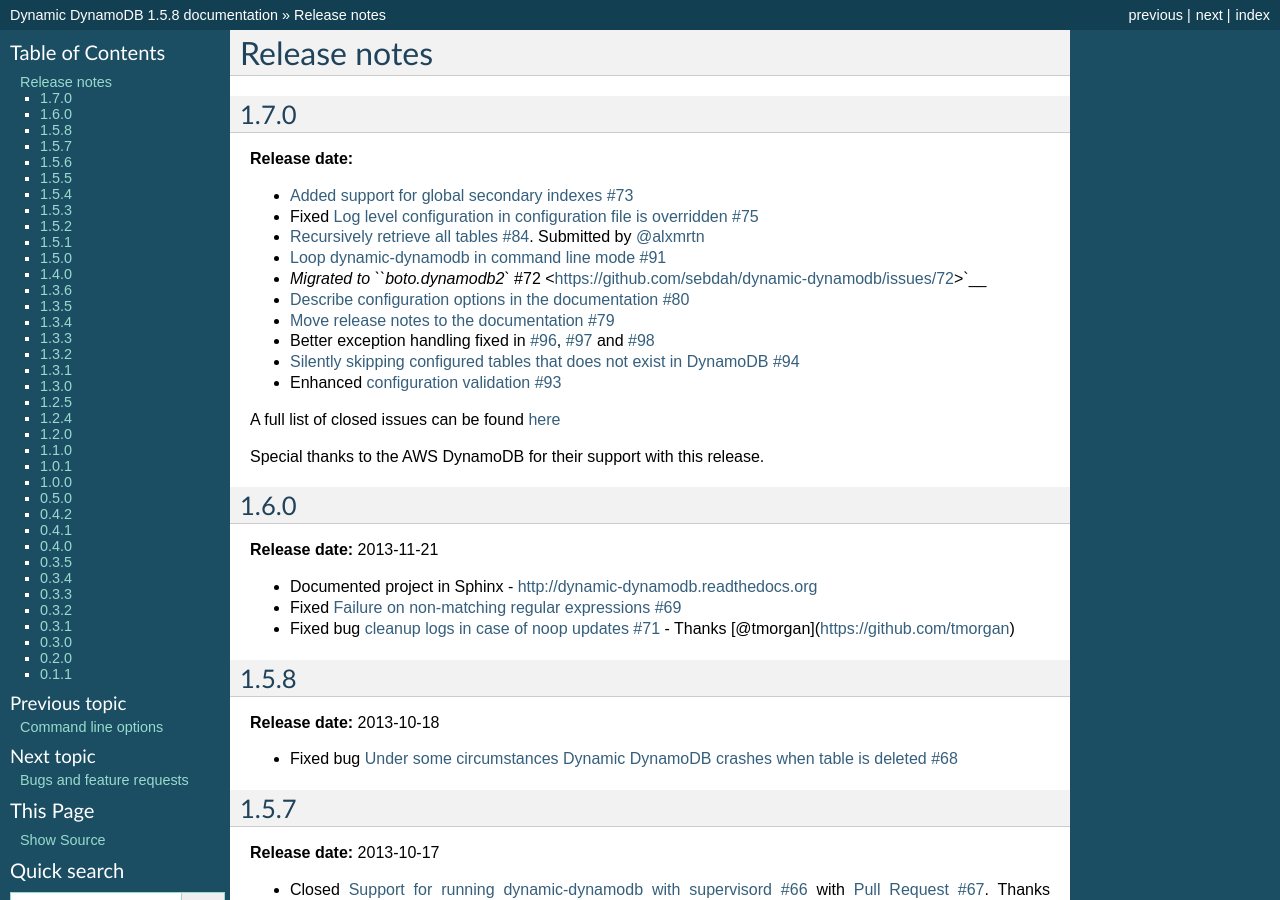
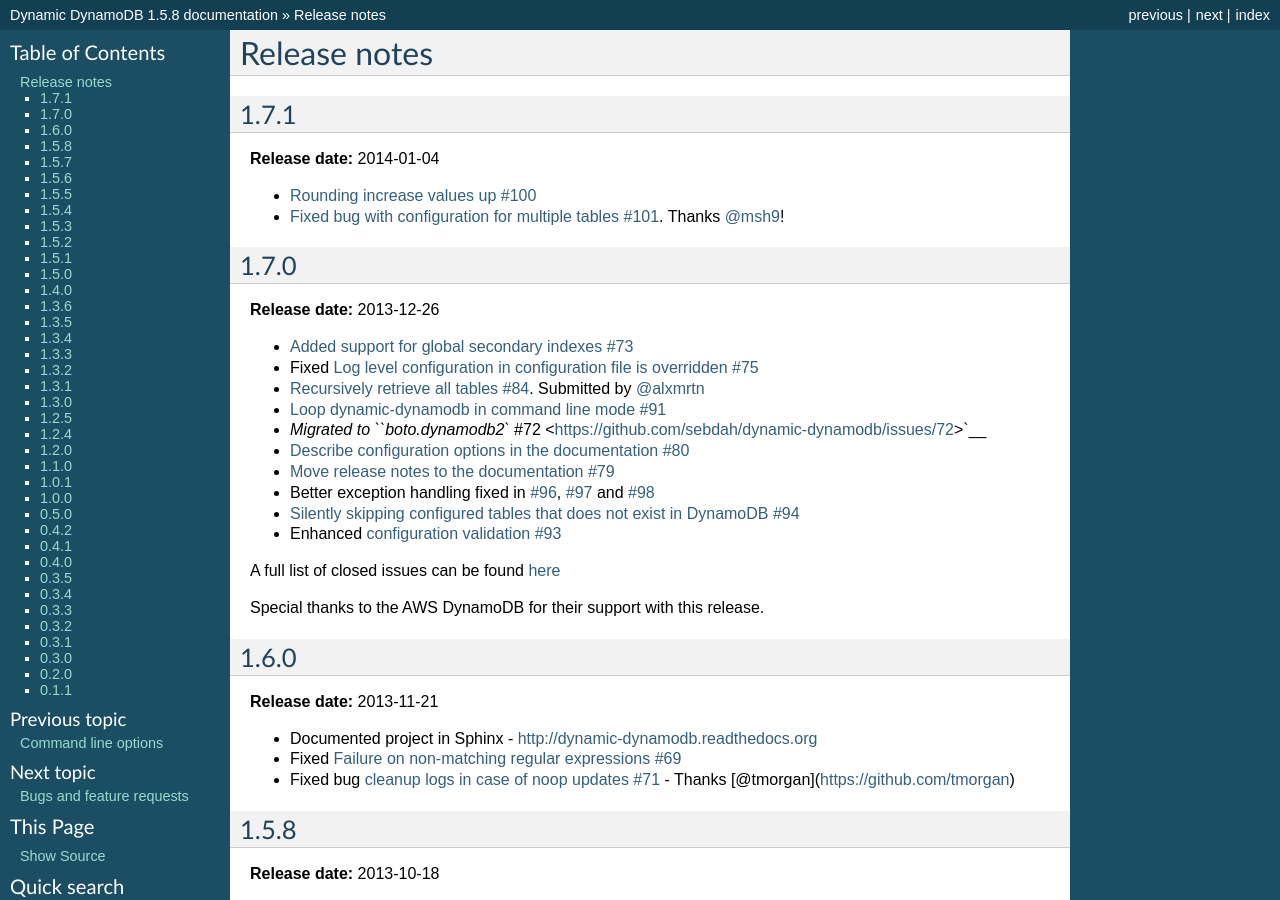
Before and after one commit to sebdah/dynamic-dynamodb, a Sphinx documentation site: the page built from docs/release_notes.rst, in a window 1280 px wide and 900 px high. Built offline with Sphinx 7.4.7, drawn with Linux system fonts in a browser that asks for light colours.

Commit message:
Updated release notes for 1.7.1

```diff
--- a/docs/release_notes.rst
+++ b/docs/release_notes.rst
@@ -1,10 +1,18 @@
 Release notes
 =============
+
+1.7.1
+-----
+
+**Release date:** 2014-01-04
+
+-  `Rounding increase values up #100 <https://github.com/sebdah/dynamic-dynamodb/issues/100>`__
+-  `Fixed bug with configuration for multiple tables #101 <https://github.com/sebdah/dynamic-dynamodb/issues/100>`__. Thanks `@msh9 <https://github.com/msh9>`__!
 
 1.7.0
 -----
 
-**Release date:**
+**Release date:** 2013-12-26
 
 -  `Added support for global secondary indexes #73 <https://github.com/sebdah/dynamic-dynamodb/issues/73>`__
 -  Fixed `Log level configuration in configuration file is overridden #75 <https://github.com/sebdah/dynamic-dynamodb/issues/75>`__
```
